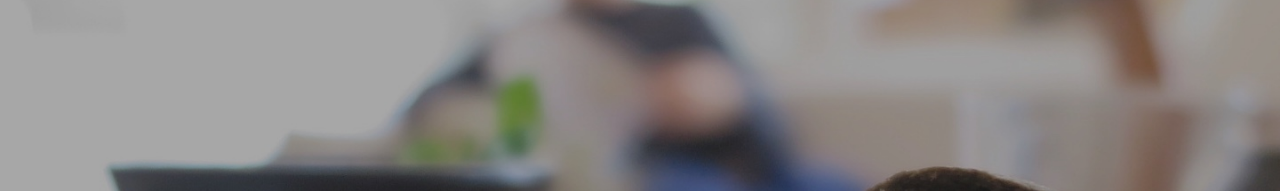
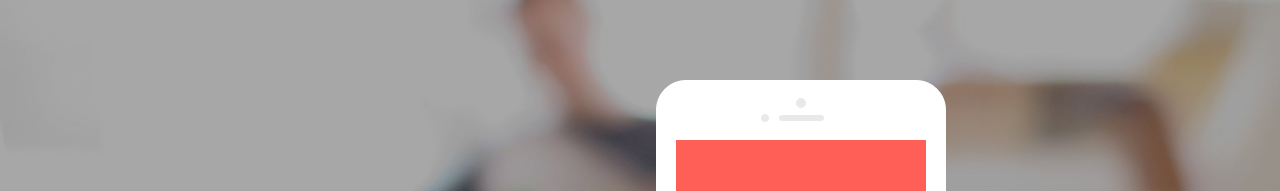
Before and after one commit to foodwheels/foodwheels.co, a website: page index.html in a window 1280 px wide. Shown: the top 191 px of the page. Drawn offline with nearby package versions, Linux system fonts and the light colour scheme; the site is published under a folder, as on GitHub Pages, so addresses that start at the root find nothing; a web font is replaced by a local one.

Commit message:
added . to img url

```diff
--- a/index.html
+++ b/index.html
@@ -27,7 +27,7 @@
 
         <div class="grid__col grid__col--1-of-2">
           <section class="parent">
-            <img src="/assets/img/illu.png" alt="">
+            <img src="./assets/img/illu.png" alt="">
           </section>
         </div>
 
```
